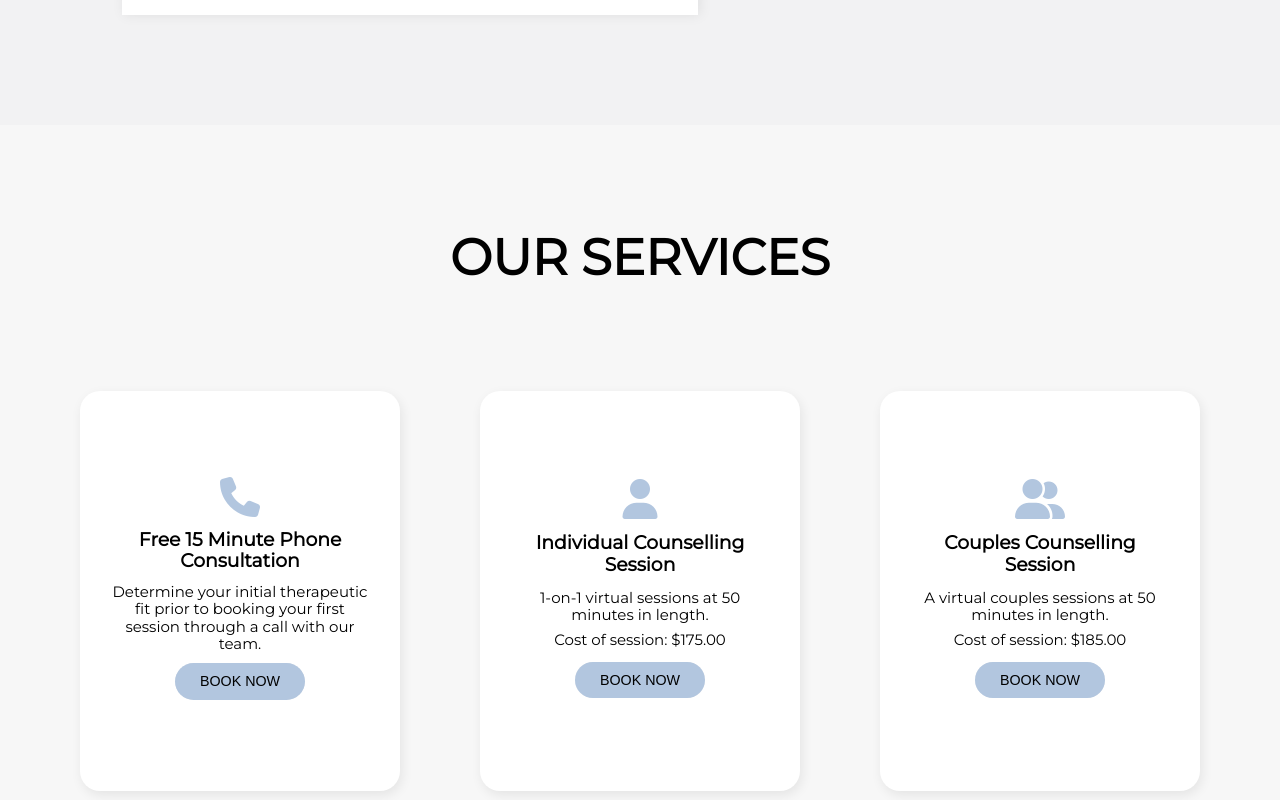
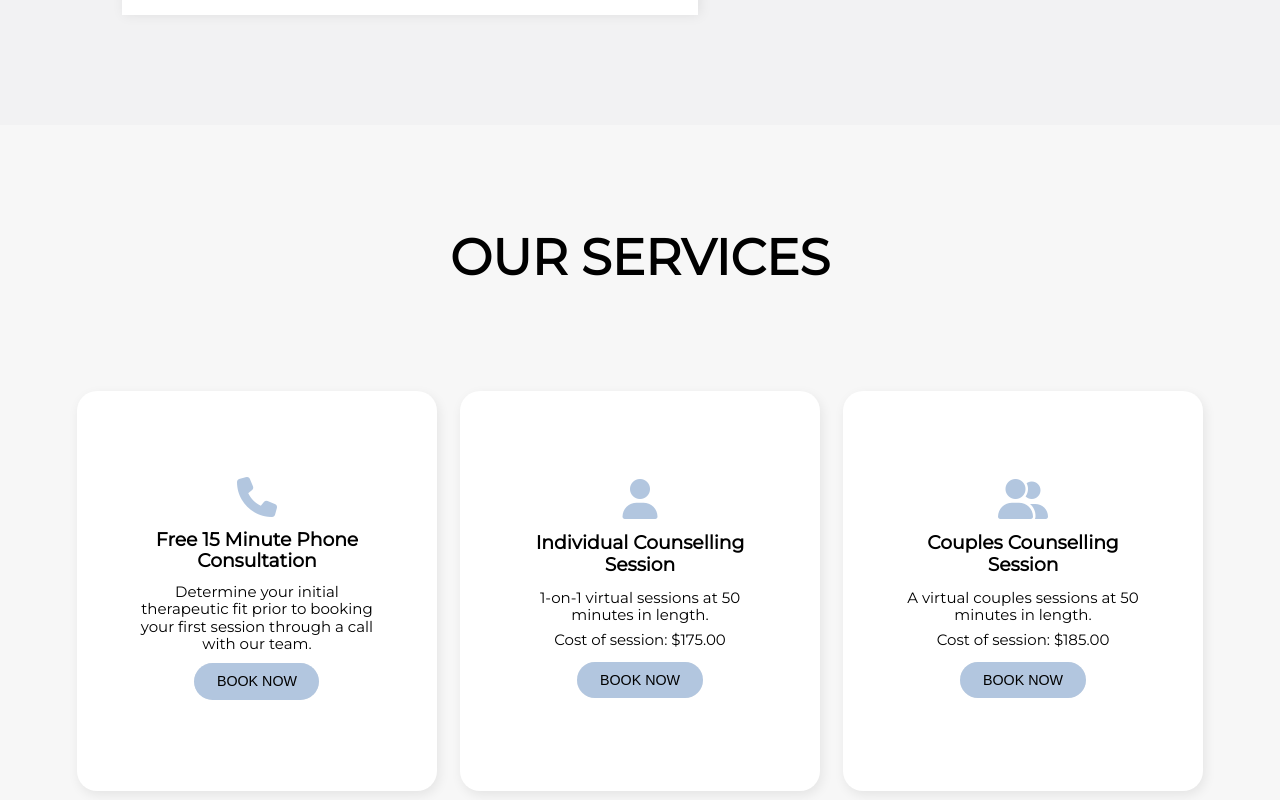
Before and after one commit to TherapyInTheClouds/TherapyInTheClouds, a React (Create React App) app: page / in a window 1280 px wide. Shown: the part 1540-2340 px from the top of the page. Built offline with nearby package versions, Linux system fonts and the light colour scheme; a web font is replaced by a local one.

Commit message:
media queries

```diff
--- a/src/components/Bookings.js
+++ b/src/components/Bookings.js
@@ -21,12 +21,6 @@ const Bookings = () => {
         <label for="_captcha"></label>
         <input type="hidden" name="_captcha" value="false" />
 
-        <label for="_next"></label>
-        <input
-          type="hidden"
-          name="_next"
-          value="https://therapyintheclouds.ca/pages/thanks.html"
-        />
         <div class="formItem">
           <label for="name">Name</label>
           <input className="name" type="text" id="name" name="name" required />
--- a/src/components/Footer.js
+++ b/src/components/Footer.js
@@ -7,14 +7,14 @@ const Footer = () => {
         <footer>
             <div className="wrapper footerContent">
                 {/* <img className="footerImg" src={footer} alt="" /> */}
-                <form action="">
+                <form action="https://formsubmit.co/cassandra@therapyintheclouds.ca" method="POST">
                     <h4>Get In Touch</h4>
                     <label htmlFor="name" className="sr-only">Your Name</label>
-                    <input id="name" type="text" placeholder="Your Name" />
+                    <input name="name" id="name" type="text" placeholder="Your Name" />
                     <label htmlFor="email" className="sr-only">Your Email</label>
-                    <input id="email" type="email" placeholder="Your Email" />
+                    <input name="email" id="email" type="email" placeholder="Your Email" />
                     <label htmlFor="message" className="sr-only">Your Message</label>
-                    <textarea id="message" placeholder="Your Message" rows="4" ></textarea>
+                    <textarea name="message" id="message" placeholder="Your Message" rows="4" ></textarea>
                     <button>Send Message</button>
                 </form>
                 <section>
--- a/src/components/LandingPage.js
+++ b/src/components/LandingPage.js
@@ -109,7 +109,7 @@ const LandingPage = (props) => {
         </div>
       </section>
 
-      <section ref={aboutRef} className="offering">
+      <section ref={aboutRef} className="offering wrapper">
         <h2>Our Services</h2>
         <div className="services">
           <Link className="container service centered" to="/Bookings">
--- a/src/styles/sass/partials/_landingPage.scss
+++ b/src/styles/sass/partials/_landingPage.scss
@@ -68,6 +68,7 @@ header {
   min-height: 90vh;
   align-items: center;
 
+
   h2 {
     margin: 50px;
   }
@@ -82,9 +83,12 @@ header {
     @include flex(column, space-evenly, center)
   }
 
-  .service {
+  .service  {
+    padding: 0px 45px;
     @include flex(row, center, center);
-    width: 25%;
+    width: calc(33% - 20px);
+    max-width: 375px;
+    margin: 0px 10px;
     min-height: 50vh;
     animation: slideUp 2s;
     transition: all .3s cubic-bezier(0,0,.5,1);
@@ -94,7 +98,7 @@ header {
     }
 
     @include tablet {
-      width: 50%;
+      width: 100%;
       margin: 10px 0px;
     }
 
@@ -148,6 +152,7 @@ header {
 
   .qualsList {
      padding-left: 30px;
+     margin-bottom: 20px;
       li {
     list-style-type: circle;
   }
--- a/src/styles/sass/partials/_typography.scss
+++ b/src/styles/sass/partials/_typography.scss
@@ -96,7 +96,7 @@ ol, ul {
 
 li {
     // from landing page
-    font-size: clamp(1rem, 0.8611rem + 0.4444vw, 2rem);
+    font-size: clamp(1.5rem, 0.8611rem + 0.4444vw, 2rem);
 }
 
 footer p, footer li {
--- a/src/styles/styles.css
+++ b/src/styles/styles.css
@@ -301,7 +301,7 @@ ol, ul {
 }
 
 li {
-  font-size: clamp(1rem, 0.8611rem + 0.4444vw, 2rem);
+  font-size: clamp(1.5rem, 0.8611rem + 0.4444vw, 2rem);
 }
 
 footer p, footer li {
@@ -558,12 +558,15 @@ header .headerContent button:hover {
   }
 }
 .services .service {
+  padding: 0px 45px;
   display: flex;
   flex-direction: row;
   justify-content: center;
   align-items: center;
   flex-wrap: nowrap;
-  width: 25%;
+  width: calc(33% - 20px);
+  max-width: 375px;
+  margin: 0px 10px;
   min-height: 50vh;
   -webkit-animation: slideUp 2s;
           animation: slideUp 2s;
@@ -575,7 +578,7 @@ header .headerContent button:hover {
 }
 @media (max-width: 900px) {
   .services .service {
-    width: 50%;
+    width: 100%;
     margin: 10px 0px;
   }
 }
@@ -634,6 +637,7 @@ header .headerContent button:hover {
 }
 .about .qualsList {
   padding-left: 30px;
+  margin-bottom: 20px;
 }
 .about .qualsList li {
   list-style-type: circle;
```
Also changed, not shown: 1 other file (tests, documents, lock files or other folders).
